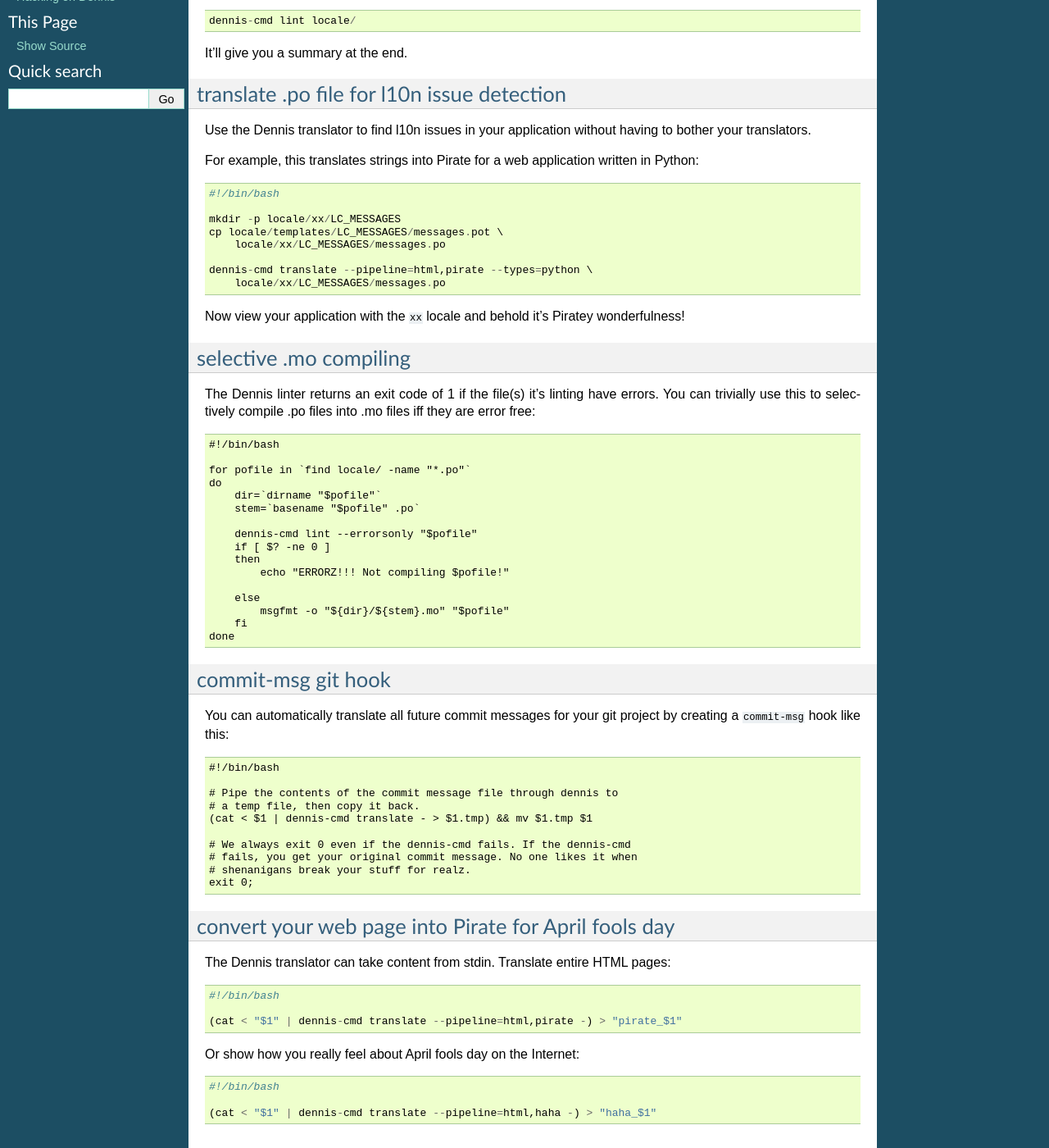
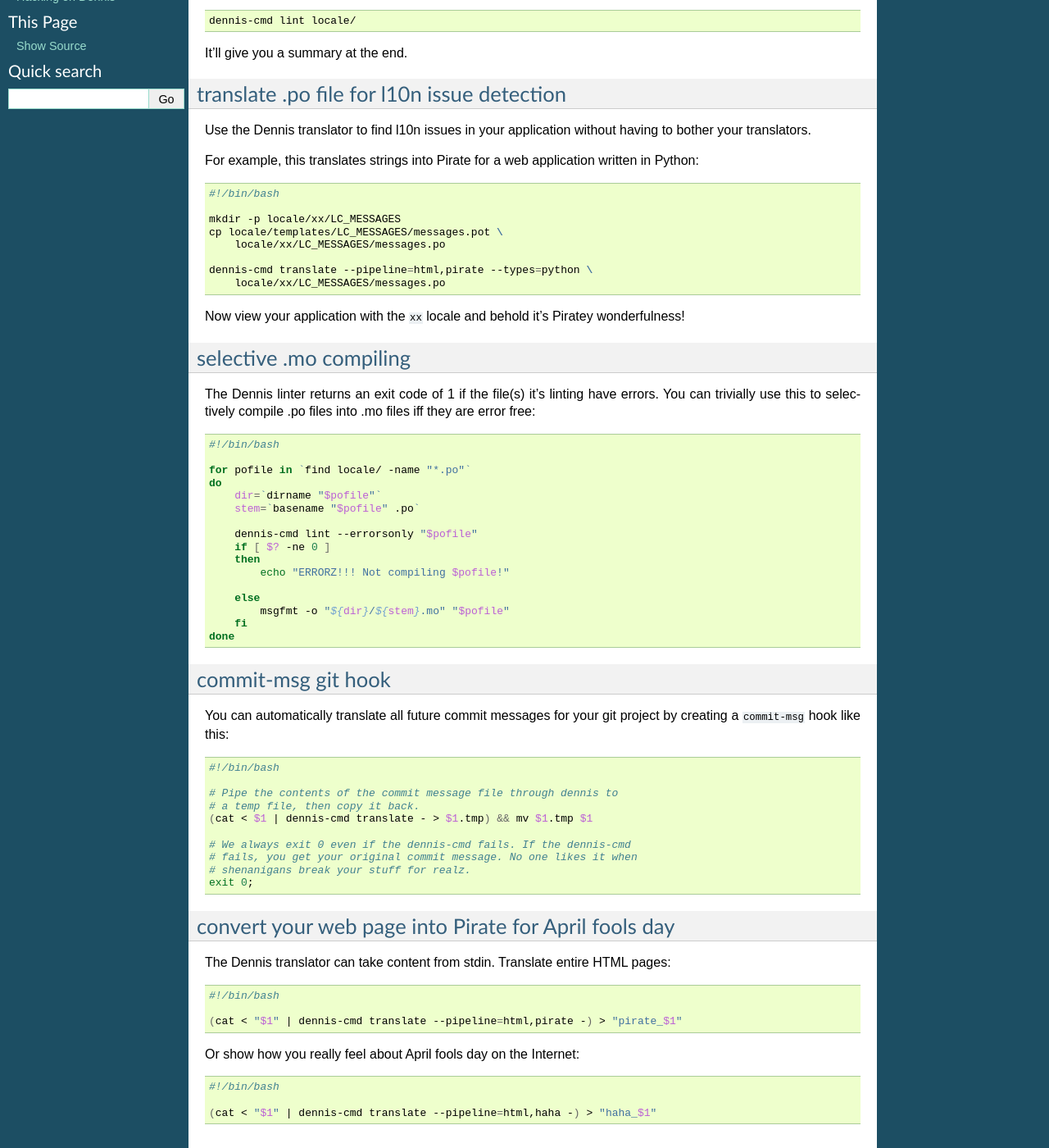
Before and after one commit to mozilla/dennis, a Sphinx documentation site: the page built from docs/recipes.rst, in a window 1280 px wide and 1400 px high, scrolled down 320 px. Shown: the whole window at 82% size. Built offline with Sphinx 7.4.7, drawn with Linux system fonts in a browser that asks for light colours.

Commit message:
Highlight code blocks in recipes

```diff
--- a/docs/recipes.rst
+++ b/docs/recipes.rst
@@ -10,7 +10,9 @@ linting all your .po files
 ==========================
 
 Sometimes it's good to just get a look at all the .po files and make
-sure they're ok::
+sure they're ok:
+
+.. code-block:: bash
 
     dennis-cmd lint locale/
 
@@ -25,7 +27,9 @@ Use the Dennis translator to find l10n issues in your application
 without having to bother your translators.
 
 For example, this translates strings into Pirate for a web application
-written in Python::
+written in Python:
+
+.. code-block:: bash
 
     #!/bin/bash
 
@@ -46,7 +50,9 @@ selective .mo compiling
 
 The Dennis linter returns an exit code of 1 if the file(s) it's
 linting have errors. You can trivially use this to selectively compile
-.po files into .mo files iff they are error free::
+.po files into .mo files iff they are error free:
+
+.. code-block:: bash
 
     #!/bin/bash
 
@@ -70,7 +76,9 @@ commit-msg git hook
 ===================
 
 You can automatically translate all future commit messages for your
-git project by creating a ``commit-msg`` hook like this::
+git project by creating a ``commit-msg`` hook like this:
+
+.. code-block:: bash
 
     #!/bin/bash
 
@@ -88,14 +96,18 @@ convert your web page into Pirate for April fools day
 =====================================================
 
 The Dennis translator can take content from stdin. Translate entire
-HTML pages::
+HTML pages:
+
+.. code-block:: bash
 
     #!/bin/bash
 
     (cat < "$1" | dennis-cmd translate --pipeline=html,pirate -) > "pirate_$1"
 
 
-Or show how you really feel about April fools day on the Internet::
+Or show how you really feel about April fools day on the Internet:
+
+.. code-block:: bash
 
     #!/bin/bash
 
```
